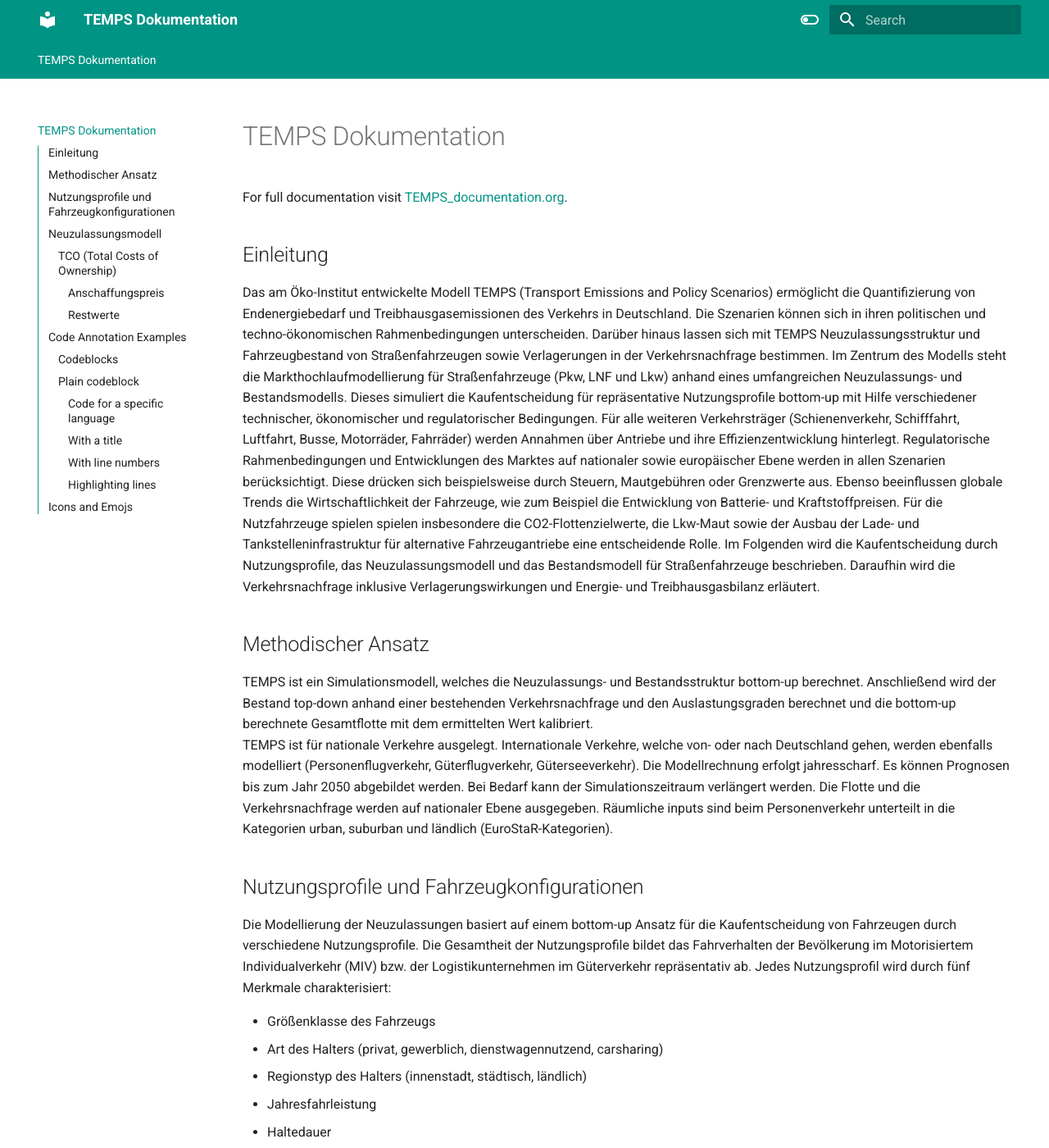
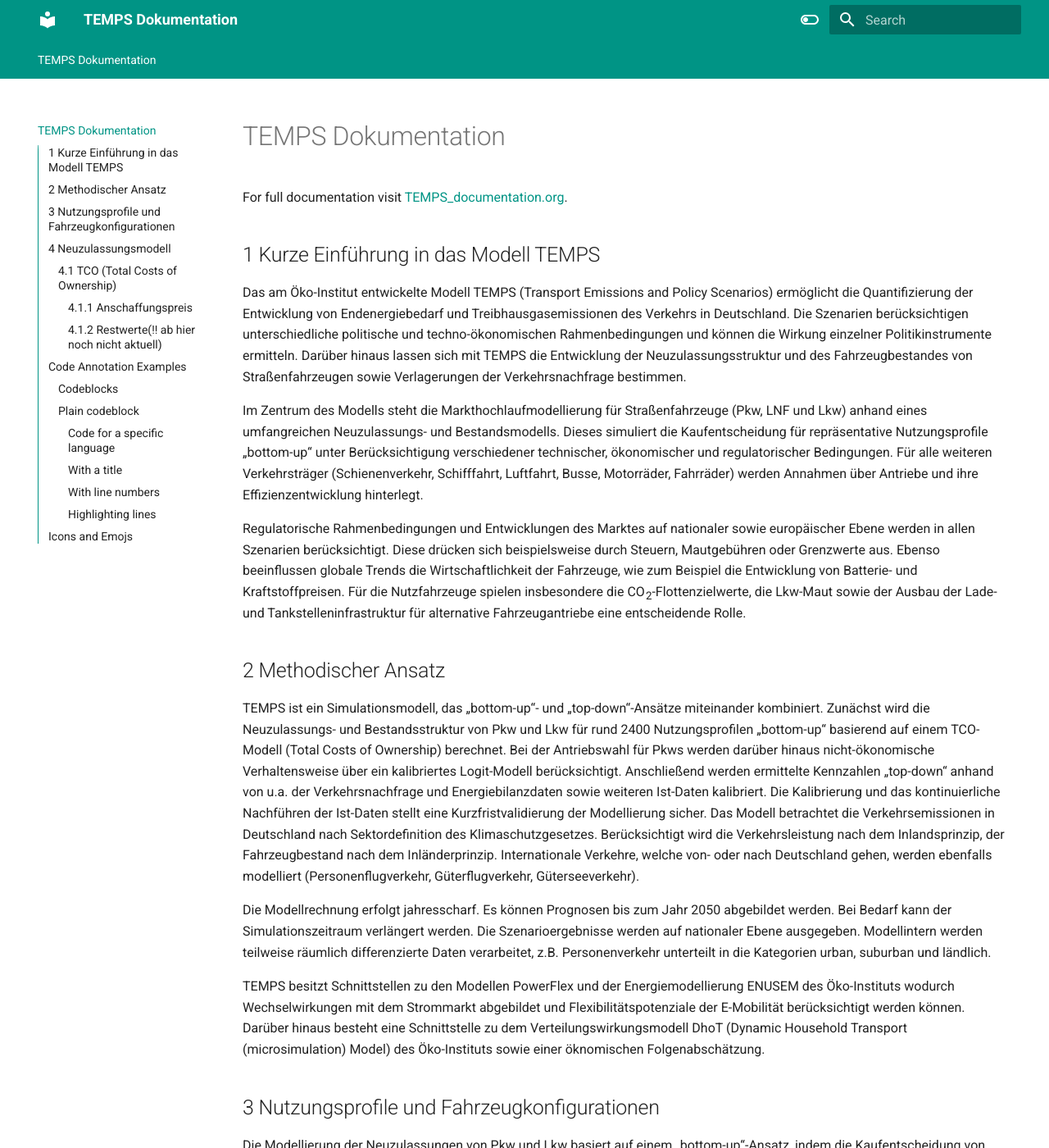
Before and after one commit to wolfgoerz/TEMPS_documentation, an MkDocs documentation site: the page built from docs/index.md, in a window 1280 px wide and 1400 px high. Shown: the whole window at 82% size. Built offline with MkDocs 1.6.1 and Material for MkDocs 9.7.7, drawn with Linux system fonts in a browser that asks for light colours; some of the changed text lies outside the part shown.

Commit message:
Update index.md
bis 4.1.2 (ohne Gleichung)

```diff
--- a/docs/index.md
+++ b/docs/index.md
@@ -2,35 +2,39 @@
 
 For full documentation visit [TEMPS_documentation.org](https://oekoinstitut.github.io/TEMPS_documentation/).
 
-## Einleitung
+## 1 Kurze Einführung in das Modell TEMPS
 
-Das am Öko-Institut entwickelte Modell TEMPS (Transport Emissions and Policy Scenarios) ermöglicht die Quantifizierung von Endenergiebedarf und Treibhausgasemissionen des Verkehrs in Deutschland. Die Szenarien können sich in ihren politischen und techno-ökonomischen Rahmenbedingungen unterscheiden. Darüber hinaus lassen sich mit TEMPS Neuzulassungsstruktur und Fahrzeugbestand von Straßenfahrzeugen sowie Verlagerungen in der Verkehrsnachfrage bestimmen.
-Im Zentrum des Modells steht die Markthochlaufmodellierung für Straßenfahrzeuge (Pkw, LNF und Lkw) anhand eines umfangreichen Neuzulassungs- und Bestandsmodells. Dieses simuliert die Kaufentscheidung für repräsentative Nutzungsprofile bottom-up mit Hilfe verschiedener technischer, ökonomischer und regulatorischer Bedingungen. Für alle weiteren Verkehrsträger (Schienenverkehr, Schifffahrt, Luftfahrt, Busse, Motorräder, Fahrräder) werden Annahmen über Antriebe und ihre Effizienzentwicklung hinterlegt.
-Regulatorische Rahmenbedingungen und Entwicklungen des Marktes auf nationaler sowie europäischer Ebene werden in allen Szenarien berücksichtigt. Diese drücken sich beispielsweise durch Steuern, Mautgebühren oder Grenzwerte aus. Ebenso beeinflussen globale Trends die Wirtschaftlichkeit der Fahrzeuge, wie zum Beispiel die Entwicklung von Batterie- und Kraftstoffpreisen. Für die Nutzfahrzeuge spielen spielen insbesondere die CO2-Flottenzielwerte, die Lkw-Maut sowie der Ausbau der Lade- und Tankstelleninfrastruktur für alternative Fahrzeugantriebe eine entscheidende Rolle.
-Im Folgenden wird die Kaufentscheidung durch Nutzungsprofile, das Neuzulassungsmodell und das Bestandsmodell für Straßenfahrzeuge beschrieben. Daraufhin wird die Verkehrsnachfrage inklusive Verlagerungswirkungen und Energie- und Treibhausgasbilanz erläutert.
+Das am Öko-Institut entwickelte Modell TEMPS (Transport Emissions and Policy Scenarios) ermöglicht die Quantifizierung der Entwicklung von Endenergiebedarf und Treibhausgasemissionen des Verkehrs in Deutschland. Die Szenarien berücksichtigen unterschiedliche politische und techno-ökonomischen Rahmenbedingungen und können die Wirkung einzelner Politikinstrumente ermitteln. Darüber hinaus lassen sich mit TEMPS die Entwicklung der Neuzulassungsstruktur und des Fahrzeugbestandes von Straßenfahrzeugen sowie Verlagerungen der Verkehrsnachfrage bestimmen.
 
-## Methodischer Ansatz
+Im Zentrum des Modells steht die Markthochlaufmodellierung für Straßenfahrzeuge (Pkw, LNF und Lkw) anhand eines umfangreichen Neuzulassungs- und Bestandsmodells. Dieses simuliert die Kaufentscheidung für repräsentative Nutzungsprofile „bottom-up“ unter Berücksichtigung verschiedener technischer, ökonomischer und regulatorischer Bedingungen. Für alle weiteren Verkehrsträger (Schienenverkehr, Schifffahrt, Luftfahrt, Busse, Motorräder, Fahrräder) werden Annahmen über Antriebe und ihre Effizienzentwicklung hinterlegt.
 
-TEMPS ist ein Simulationsmodell, welches die Neuzulassungs- und Bestandsstruktur bottom-up berechnet. Anschließend wird der Bestand top-down anhand einer bestehenden Verkehrsnachfrage und den Auslastungsgraden berechnet und die bottom-up berechnete Gesamtflotte mit dem ermittelten Wert kalibriert.
-TEMPS ist für nationale Verkehre ausgelegt. Internationale Verkehre, welche von- oder nach Deutschland gehen, werden ebenfalls modelliert (Personenflugverkehr, Güterflugverkehr, Güterseeverkehr).
-Die Modellrechnung erfolgt jahresscharf. Es können Prognosen bis zum Jahr 2050 abgebildet werden. Bei Bedarf kann der Simulationszeitraum verlängert werden.
-Die Flotte und die Verkehrsnachfrage werden auf nationaler Ebene ausgegeben. Räumliche inputs sind beim Personenverkehr unterteilt in die Kategorien urban, suburban und ländlich (EuroStaR-Kategorien).
+Regulatorische Rahmenbedingungen und Entwicklungen des Marktes auf nationaler sowie europäischer Ebene werden in allen Szenarien berücksichtigt. Diese drücken sich beispielsweise durch Steuern, Mautgebühren oder Grenzwerte aus. Ebenso beeinflussen globale Trends die Wirtschaftlichkeit der Fahrzeuge, wie zum Beispiel die Entwicklung von Batterie- und Kraftstoffpreisen. Für die Nutzfahrzeuge spielen insbesondere die CO<sub>2</sub>-Flottenzielwerte, die Lkw-Maut sowie der Ausbau der Lade- und Tankstelleninfrastruktur für alternative Fahrzeugantriebe eine entscheidende Rolle.
 
 
+## 2 Methodischer Ansatz
 
-## Nutzungsprofile und Fahrzeugkonfigurationen
+TEMPS ist ein Simulationsmodell, das „bottom-up“- und „top-down“-Ansätze miteinander kombiniert. Zunächst wird die Neuzulassungs- und Bestandsstruktur von Pkw und Lkw für rund 2400 Nutzungsprofilen „bottom-up“ basierend auf einem TCO-Modell (Total Costs of Ownership) berechnet. Bei der Antriebswahl für Pkws werden darüber hinaus nicht-ökonomische Verhaltensweise über ein kalibriertes Logit-Modell berücksichtigt. Anschließend werden ermittelte Kennzahlen „top-down“ anhand von u.a. der Verkehrsnachfrage und Energiebilanzdaten sowie weiteren Ist-Daten kalibriert. Die Kalibrierung und das kontinuierliche Nachführen der Ist-Daten stellt eine Kurzfristvalidierung der Modellierung sicher. Das Modell betrachtet die Verkehrsemissionen in Deutschland nach Sektordefinition des Klimaschutzgesetzes. Berücksichtigt wird die Verkehrsleistung nach dem Inlandsprinzip, der Fahrzeugbestand nach dem Inländerprinzip. Internationale Verkehre, welche von- oder nach Deutschland gehen, werden ebenfalls modelliert (Personenflugverkehr, Güterflugverkehr, Güterseeverkehr).
 
-Die Modellierung der Neuzulassungen basiert auf einem bottom-up Ansatz für die Kaufentscheidung von Fahrzeugen durch verschiedene Nutzungsprofile. Die Gesamtheit der Nutzungsprofile bildet das Fahrverhalten der Bevölkerung im Motorisiertem Individualverkehr (MIV) bzw. der Logistikunternehmen im Güterverkehr repräsentativ ab.
+Die Modellrechnung erfolgt jahresscharf. Es können Prognosen bis zum Jahr 2050 abgebildet werden. Bei Bedarf kann der Simulationszeitraum verlängert werden. Die Szenarioergebnisse werden auf nationaler Ebene ausgegeben. Modellintern werden teilweise räumlich differenzierte Daten verarbeitet, z.B. Personenverkehr unterteilt in die Kategorien urban, suburban und ländlich.
+
+TEMPS besitzt Schnittstellen zu den Modellen PowerFlex und der Energiemodellierung ENUSEM des Öko-Instituts wodurch Wechselwirkungen mit dem Strommarkt abgebildet und Flexibilitätspotenziale der E-Mobilität berücksichtigt werden können. Darüber hinaus besteht eine Schnittstelle zu dem Verteilungswirkungsmodell DhoT (Dynamic Household Transport (microsimulation) Model) des Öko-Instituts sowie einer öknomischen Folgenabschätzung.
+
+
+## 3 Nutzungsprofile und Fahrzeugkonfigurationen
+
+Die Modellierung der Neuzulassungen von Pkw und Lkw basiert auf einem „bottom-up“-Ansatz, indem die Kaufentscheidung von insgesamt rund 2400 Nutzungsprofilen abgebildet wird. Die Gesamtheit der Nutzungsprofile bildet das Fahrverhalten der Bevölkerung im Motorisiertem Individualverkehr (MIV) bzw. der Logistikunternehmen im Güterverkehr repräsentativ ab.
+
 Jedes Nutzungsprofil wird durch fünf Merkmale charakterisiert:
-
 *	Größenklasse des Fahrzeugs
 *	Art des Halters (privat, gewerblich, dienstwagennutzend, carsharing)
 *	Regionstyp des Halters (innenstadt, städtisch, ländlich)
 *	Jahresfahrleistung
 *	Haltedauer
 
-Die Nutzungsprofile im MIV basieren auf dem „Mobilitätspanel“ (MOP) (Ecke et al. 2021) und der „Mobilität in Deutschland 2017“ (Nobis und Kuhnimhof 2018). Die Nutzungsprofile der Lkw und LNF beruhen auf der „Kraftfahrzeugverkehr in Deutschland 2010“ (Bundesministerium für Verkehr und digitale Infrastruktur (BMVI) 2010) und der Fahrleistungserhebung 2014 (Bäumer et al. 2017; Bundesanstalt für Straßenwesen (BASt) 2015).
+Die Nutzungsprofile im MIV basieren auf dem „Mobilitätspanel“ (MOP) (Ecke et al. 2021) und der Studie „Mobilität in Deutschland 2017“ (Nobis und Kuhnimhof 2018). Für Lkw und LNF beruhen die Profile auf der Studie „Kraftfahrzeugverkehr in Deutschland 2010“ (Bundesministerium für Verkehr und digitale Infrastruktur (BMVI) 2010) und der Fahrleistungserhebung 2014 (Bäumer et al. 2017; Bundesanstalt für Straßenwesen (BASt) 2015).
+
 Jedem Nutzungsprofil stehen – soweit auf dem Markt erhältlich – Fahrzeuge in den jeweiligen Größenklassen mit verschiedenen Antrieben und Effizienzen zur Verfügung. In Tabelle 1 sind die möglichen Antriebe für Pkw und Lkw dargestellt, die sich auf verschiedene Größenklassen verteilen (Tabelle 2).
+
 
 <table>
   <caption align="left">Tabelle 1: Mögliche Antriebsoptionen in TEMPS</caption>
@@ -99,7 +101,13 @@
   </tbody>
 </table>
 
-Für jedes Fahrzeugmodell (definiert über Größenklasse und Antrieb) stehen verschiedene Effizienzen zur Auswahl. Die Effizienzen leiten sich direkt aus den Kostenkurven der Fahrzeugmodelle ab. Eine Kostenkurve gibt die  den Fahrzeugpreis über die Effizienz eines Fahrzeugsmodells. Für jedes Fahrzeug, definiert über Größenklasse, Antrieb und Effizienz, werden teils notwendige teils optionale Kostenbestandteile berücksichtigt (siehe Tabelle 3). Die Kostenbestandteile gliedern sich in Investitionskosten und laufende Kosten.
+Für jedes Fahrzeugmodell (definiert über Größenklasse und Antrieb) stehen jährlich verschiedene Kombinationen aus Antriebseffizienz und entsprechendem Anschaffungspreis zur Auswahl. Die Herleitung dieser Kombinationen basiert auf Kostenkurven (Quelle EU IA?).  Zudem werden laufend aktualisierte Prognosen für Batteriekosten berücksichtigt.
+
+
+## 4 Neuzulassungsmodell
+
+### 4.1 TCO (Total Costs of Ownership)
+Die Bestimmung der Kaufentscheidung eines Nutzungsprofils erfolgt in mehreren Schritten. Anhand einer TCO-Rechnung (Total Cost of Ownership) werden für jedes Nutzungsprofil die Vollkosten aller verfügbaren Fahrzeugmodelle berechnet. Die berücksichtigten Kostenkomponenten sind in Tabelle 3 gezeigt und werden im Folgenden näher beschrieben.
 
 <table>
   <caption align="left">Tabelle 3: Kostenbestandteile der TCO</caption>
@@ -115,43 +123,33 @@
       <td>Kraftstoffkosten (inkl. Energiesteuern)</td>
     </tr>
     <tr>
-      <td>Kaufförderung</td>
-      <td>Kfz-Steuer</td>
+      <td>Kaufförderung*</td>
+      <td>Fixkosten (Kfz-Steuer und Versicherung)</td>
     </tr>
     <tr>
-      <td>Steuerersparnis durch Abschreibung<br>für gewerbliche Nutzungsprofile</td>
+      <td>Steuerersparnis* durch Abschreibung<br>für gewerbliche Nutzungsprofile</td>
       <td>Maut (optional)</td>
     </tr>
     <tr>
-      <td>Absetzung für Abnutzung (AfA)<br>für gewerbliche Nutzungsprofile</td>
-      <td>Wartung, Reparatur etc.</td>
-    </tr>
-    <tr>
-      <td>Restwert</td>
-      <td></td>
+      <td>Restwert*</td>
+      <td>THG-Prämie*</td>
     </tr>
     <tr>
       <td>Malus (optional)</td>
-      <td></td>
+      <td>Sonstige variable Kosten<br>(Wartung, Reparatur etc.)</td>
     </tr>
   </tbody>
 </table>
+**Gutschrift* (testen klappt das hier mit italic?!)
 
-## Neuzulassungsmodell
+Die Literatur zeigt, dass private Fahrzeugkäufer meist nicht die langfristigen Kosten der Fahrzeughaltung und -nutzung berücksichtigen, es findet also eine gedankliche Abzinsung statt (Mock 2010). Es wird angenommen, dass die privaten Pkw-Käufer für ihre Kaufentscheidung nur die ersten drei Jahre zu Grunde legen und für zukünftige Zahlungen eine Diskontrate von 5 % anwenden.
+Bei Lkw hingegen spielt die gesamte Haltedauer eine entscheidende Rolle für die Wirtschaftlichkeit eines Fahrzeugs und wird als Grundlage der Kaufentscheidung herangezogen. Aufgrund ihrer hohen Fahrleistung liegen die Haltedauern bei Lkw deutlich niedriger als bei Pkw. Diese liegen nach einer standardisierten Online-Befragung von Transportunternehmen im Frühjahr 2021 (Öko-Institut; Hochschule Heilbronn 2022) zwischen 3-9 Jahren. Zusätzlich wird bei allen gewerblichen Haltern die Abschreibung berücksichtigt, welche mindernd auf die Unternehmenssteuern wirkt. Dabei werden ein Unternehmenssteuersatz von 30 % und eine Abschreibungsdauer von 9 Jahren zu Grunde gelegt.
 
-### TCO (Total Costs of Ownership)
-Die Bestimmung der Kaufentscheidung eines Nutzungsprofils erfolgt in mehreren Schritten. Anhand einer TCO-Rechnung (Total Cost of Ownership) werden für jedes Nutzungsprofil die Kosten der verfügbaren Fahrzeugmodelle berechnet. Daraus wird anschließend die kostengünstigste Effizienz je Antrieb ermittelt. Hier zeigt sich, dass die privaten Fahrzeugkäufer meist nicht die langfristigen Kosten der Fahrzeughaltung und -nutzung berücksichtigen, es findet also eine gedankliche Abzinsung statt (Mock 2010). Es wird angenommen, dass die privaten Pkw-Käufer für ihre Kaufentscheidung nur die ersten drei Jahre zu Grunde legen und für zukünftige Zahlungen eine Diskontrate von 5 % anwenden.
-Bei Lkw hingegen spielt die Haltedauer eine entscheidende Rolle für die Wirtschaftlichkeit eines Fahrzeugs. Aufgrund ihrer hohen Fahrleistung liegen die Haltedauern bei Lkw deutlich niedriger als bei Pkw. Diese liegen nach einer standardisierten Online-Befragung von Transportunternehmen im Frühjahr 2021 (Öko-Institut; Hochschule Heilbronn 2022) zwischen 3-9 Jahren. Zusätzlich wird bei allen gewerblichen Haltern die Abschreibung berücksichtigt, welche mindernd auf die Unternehmenssteuern wirkt. Dabei werden ein Unternehmenssteuersatz von 30 % und eine Abschreibungsdauer von 9 Jahren zu Grunde gelegt.
+#### 4.1.1 Anschaffungspreis
+Der Anschaffungspreis ergibt sich, wie in 3 beschrieben, direkt aus den Kostenkurven der Fahrzeuge und berücksichtigt aktuelle Batteriepreisprognosen. Er fällt zum Kaufzeitpunkt an und geht daher nicht diskontiert in die TCO ein.
 
-Im Folgenden werden die Bestandteile der TCO im Detail erläutert.
-
-#### Anschaffungspreis
-Der Anschaffungspreis ergibt sich direkt aus den Kostenkurven der Fahrzeuge. Bei Batterieelektrischen Fahrzeugen wird der Batteriepreis vorab von den Anschaffungskosten herausgerechnet und anschließend entsprechend der Batteriereichweite der Fahrzeuge wieder hinzugefügt. So können auch aktuelle Entwicklungen bei den Batteriepreisen berücksichtigt werden, ohne die Kostenkurven zu verändern.
-
-#### Restwerte
-
-In der TCO wird auch der Restwert eines Fahrzeugs berücksichtigt. Bei den Pkw werden analog zum Vorgehen in (Hacker et al. 2015) Regressionskurven zu Grunde gelegt, die den Restwert eines Fahrzeugs unter Berücksichtigung von Anschaffungspreis, Fahrleistung und Fahrzeugalter sowie Haltedauer bestimmen.
-Basierend auf Daten zur Restwertentwicklung von Fahrzeugen mit Verbrennungsmotoren wurde eine Regressionskurve abgeleitet, die den Restwert eines Fahrzeugs unter Berücksichtigung des Kaufpreises, der Laufleistung und des Fahrzeugalters bestimmt. Für das Modell wurde eine Regressionskurve des Statistischen Bundesamtes verwendet (Dexheimer 2003). Die Gleichung lautet:
+#### 4.1.2 Restwerte(!! ab hier noch nicht aktuell)
+Der Restwert eines Fahrzeugs geht zum Ende der Haltedauer als Erlös in die TCO ein. Basierend auf Daten zur Restwertentwicklung von Fahrzeugen mit Verbrennungsmotoren wurde eine Regressionskurve abgeleitet, die den Restwert eines Fahrzeugs unter Berücksichtigung des Kaufpreises, der Laufleistung und des Fahrzeugalters bestimmt. Für das Modell wurde eine Regressionskurve des Statistischen Bundesamtes verwendet (Dexheimer 2003).  Die Gleichung lautet:
 
 
 
```
Also changed, not shown: other parts of docs/index.md (+0 -2 lines).
